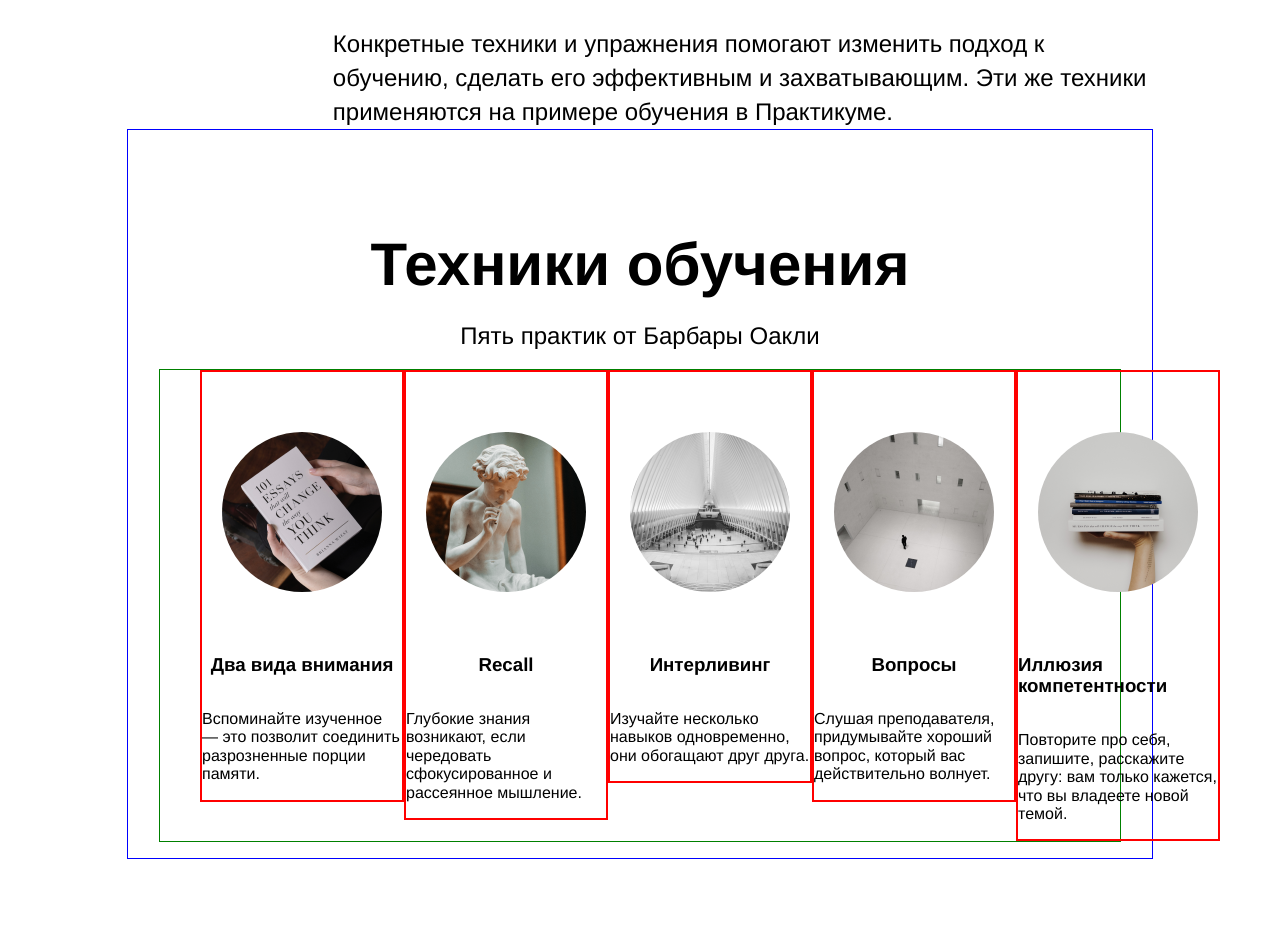
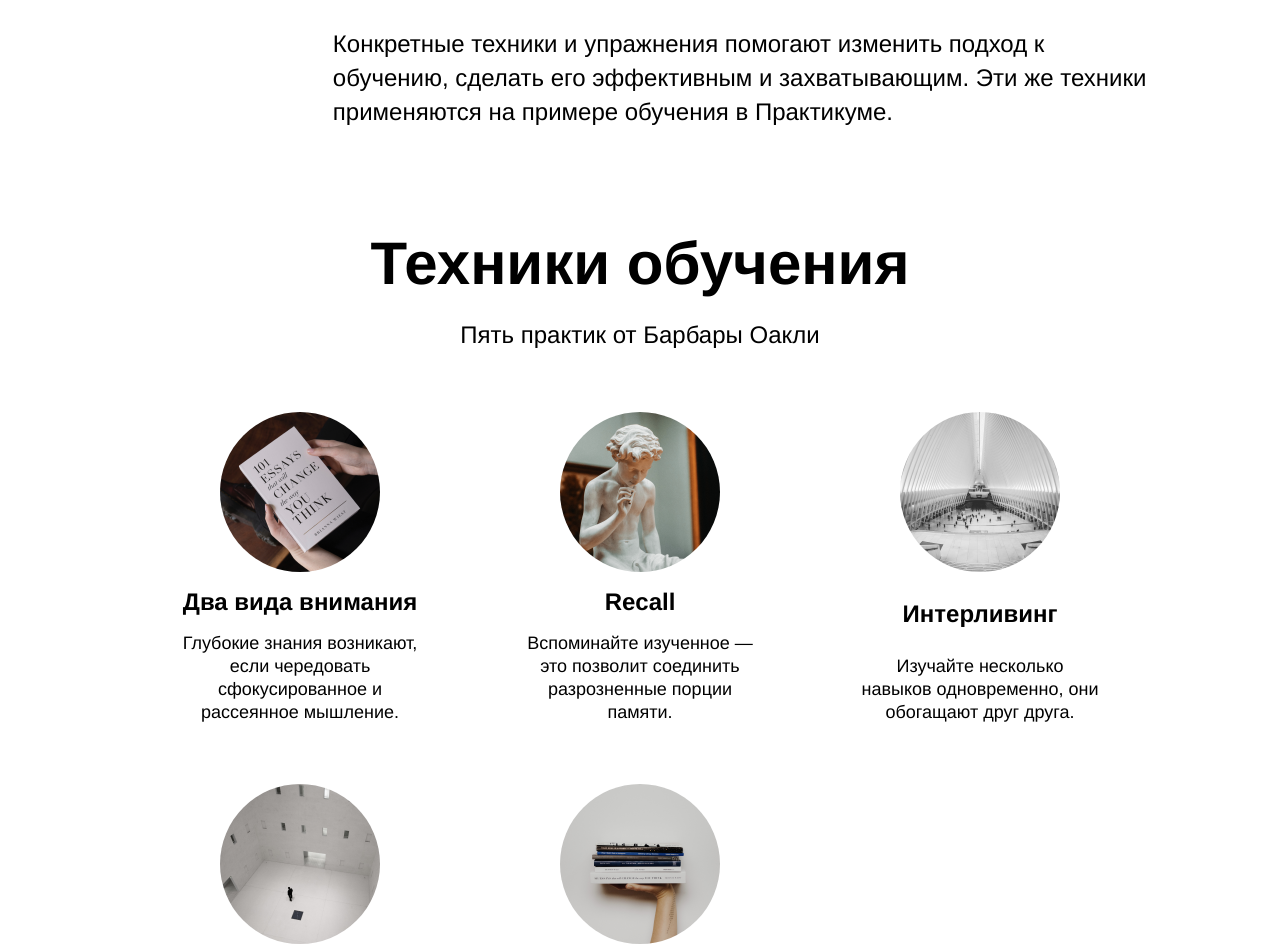
Before and after one commit to AKatryukhin/how-to-learn, a plain HTML site: page index.html in a window 1280 px wide. Shown: the part 1127-2074 px from the top of the page. Drawn offline with Linux system fonts and the light colour scheme.

Commit message:
techniques завершен

```diff
--- a/blocks/cards/__description/cards__description.css
+++ b/blocks/cards/__description/cards__description.css
@@ -0,0 +1,7 @@
+.cards__description {
+  margin: 16px 0 0;
+  line-height: 23px;
+  font-size: 18px;
+  font-weight: normal;
+  text-align: center;
+}
--- a/blocks/cards/__image/cards__image.css
+++ b/blocks/cards/__image/cards__image.css
@@ -1,6 +1,6 @@
 .cards__image {
   height: 160px;
   width: 160px;
-  margin: 60px 40px 43px;
+  margin: 0 40px;
   border-radius: 50%;
 }
--- a/blocks/cards/__item/cards__item.css
+++ b/blocks/cards/__item/cards__item.css
@@ -1,8 +1,13 @@
 .cards__item {
-  width: 200px;
-  border: 2px solid red;
+  width: 240px;
   display: flex;
   flex-direction: column;
   justify-content: space-between;
-  align-items:center;
-  }
+  align-items: center;
+  padding-top: 60px;
+  margin-right: 100px;
+}
+
+.cards__item:nth-of-type(3n) {
+  margin-right: 0;
+}
--- a/blocks/cards/__title/cards__title.css
+++ b/blocks/cards/__title/cards__title.css
@@ -0,0 +1,7 @@
+.cards__title {
+  line-height: 1.15;
+  font-size: 24px;
+  font-weight: 700;
+  margin: 16px 0 0;
+  text-align: center;
+}
--- a/blocks/cards/cards.css
+++ b/blocks/cards/cards.css
@@ -2,8 +2,8 @@
 width: 920px;
 display: flex;
 flex-direction: row;
-justify-content: space-between;
-align-items: start;
-border: 1px solid green;
+flex-wrap: wrap;
 list-style: name;
+margin: 0 auto;
+padding: 0;
 }
--- a/blocks/header/__link/header__link.css
+++ b/blocks/header/__link/header__link.css
@@ -1,4 +1,9 @@
 .header__link {
   color: #2f80ed;
   text-decoration: none;
+  transition: opacity 0.5s linear;
 }
+
+.header__link:hover {
+  opacity: 0.5;
+}
--- a/blocks/rotation/rotation.css
+++ b/blocks/rotation/rotation.css
@@ -1,3 +1,12 @@
+@keyframes rotation {
+  from {
+      transform: rotate(0deg);
+  }
+  to {
+      transform: rotate(360deg);
+  }
+}
+
 .rotation {
   animation: rotation 20s ease infinite;
 }
--- a/blocks/techniques/techniques.css
+++ b/blocks/techniques/techniques.css
@@ -5,6 +5,5 @@
   align-items: center;
   width: 80%;
   margin: 0 auto;
-  padding-top: 100px;
-  border: 1px solid blue;
+  padding: 100px 0;
 }
--- a/index.html
+++ b/index.html
@@ -45,12 +45,12 @@
           <li class="cards__item">
             <img class="cards__image" alt="картинка обложка" src="./images/cards-attention.png">
             <h3 class="cards__title">Два вида внимания</h3>
-            <p class="cards__description">Вспоминайте изученное — это позволит соединить разрозненные порции памяти.</p>
+            <p class="cards__description">Глубокие знания возникают, если чередовать сфокусированное и рассеянное мышление.</p>
           </li>
           <li class="cards__item">
             <img class="cards__image" alt="картинка статуя" src="./images/cards-recall.png">
             <h3 class="cards__title">Recall</h3>
-            <p class="cards__description">Глубокие знания возникают, если чередовать сфокусированное и рассеянное мышление.</p>
+            <p class="cards__description">Вспоминайте изученное — это позволит соединить разрозненные порции памяти.</p>
           </li>
           <li class="cards__item">
             <img class="cards__image" alt="картинка interliving" src="./images/cards-interliving.png">
--- a/pages/style.css
+++ b/pages/style.css
@@ -2,6 +2,9 @@
 @import url(../root/root.css);
 @import url(../blocks/header/header.css);
 @import url(../blocks/header/__title/header__title.css);
+@import url(../blocks/header/__link/header__link.css);
+@import url(../blocks/feynman/__link/feynman__link.css);
+@import url(../blocks/footer/__column-link/footer__column-link.css);
 @import url(../blocks/header/__subtitle/header__subtitle.css);
 @import url(../blocks/header/__main-illustration/header__main-illustration.css);
 @import url(../blocks/header/__square-pic/header__square-pic.css);
@@ -32,16 +35,6 @@
 
 
 
-
-
-@keyframes rotation {
-  from {
-      transform: rotate(0deg);
-  }
-  to {
-      transform: rotate(360deg);
-  }
-}
 
 .feynman {
   background-image: url(../images/feynman.png);
@@ -84,6 +77,11 @@
   font-size: 36px;
   font-weight: normal;
   text-decoration: none;
+  transition: opacity 0.5s linear;
+}
+
+.feynman__link:hover {
+  opacity: 0.5;
 }
 
 .kaufman {
@@ -181,17 +179,16 @@
 .footer__column-link {
   text-decoration: none;
   color: white;
+  transition: opacity 0.5s linear;
+}
+
+.footer__column-link:hover {
+  opacity: 0.5;
 }
 
 .footer__social-icon {
   height: 16px;
   width: 16px;
   margin-right: 10px;
+
 }
-
-a {
-transition: opacity 0.5s linear;
-}
-a:hover {
-  opacity: 0.5;
-}
```
